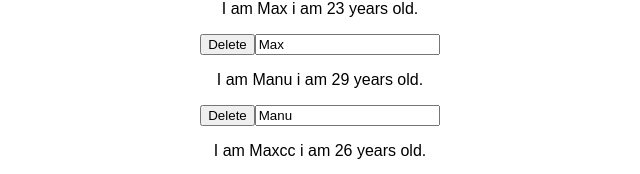
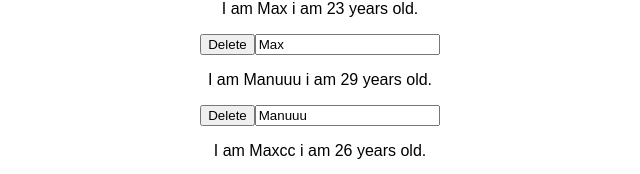
Before and after one commit to shavzzhussain/udemy-react, a React app in the folder react-complete-guide/: page / in a window 1280 px wide. Shown: the part 166-340 px from the top of the page, without its empty margins (320-960 px from the left). Built offline with nearby package versions, Linux system fonts and the light colour scheme.

Commit message:
test commit

```diff
--- a/react-complete-guide/src/containers/App.js
+++ b/react-complete-guide/src/containers/App.js
@@ -7,7 +7,7 @@ class App extends Component {
     state = {
         persons : [
             {id: 1, name: 'Max', age: 23},
-            {id: 2, name: 'Manu', age: 29},
+            {id: 2, name: 'Manuuu', age: 29},
             {id: 3, name: 'Maxcc', age: 26}
         ],
         showPerson:true
```
